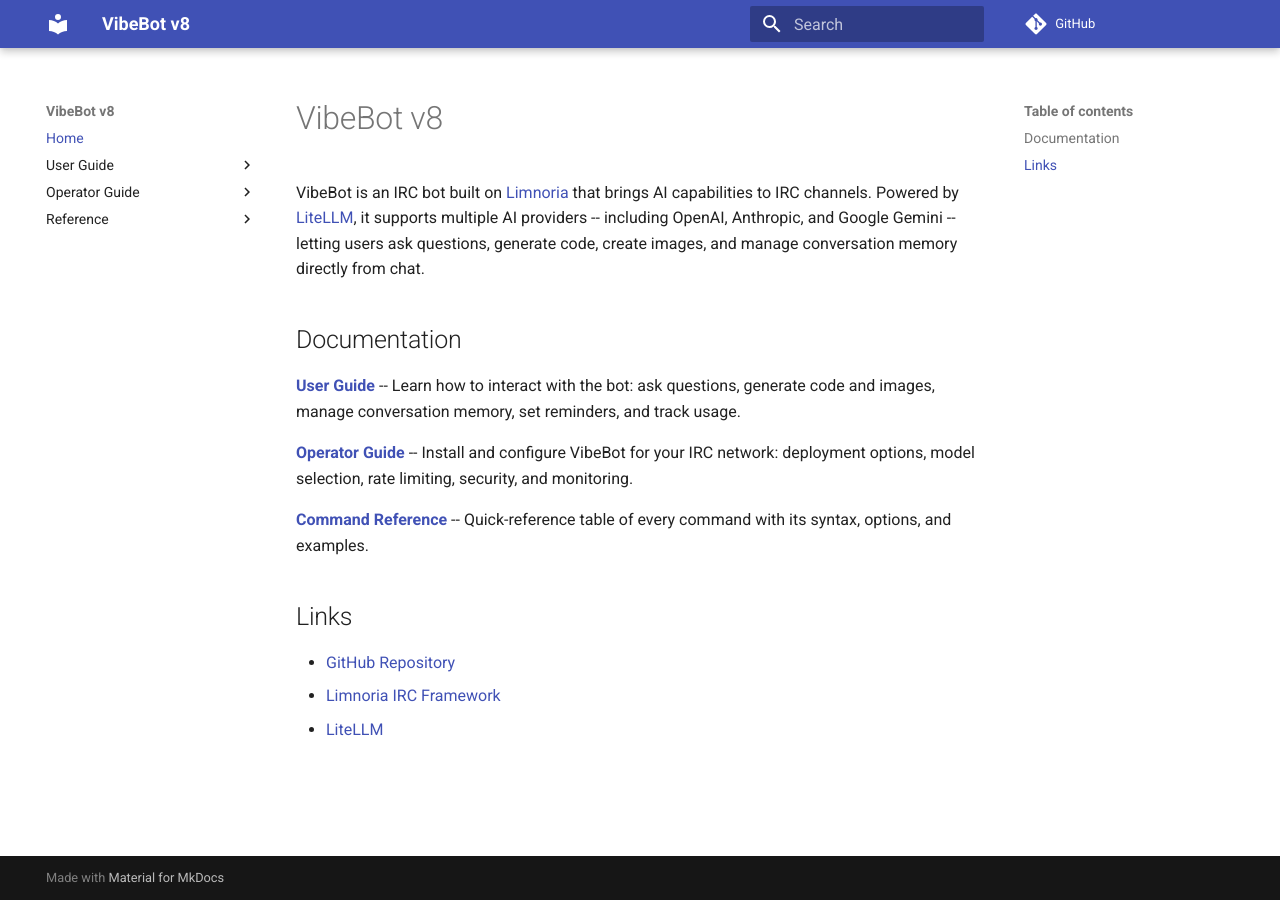
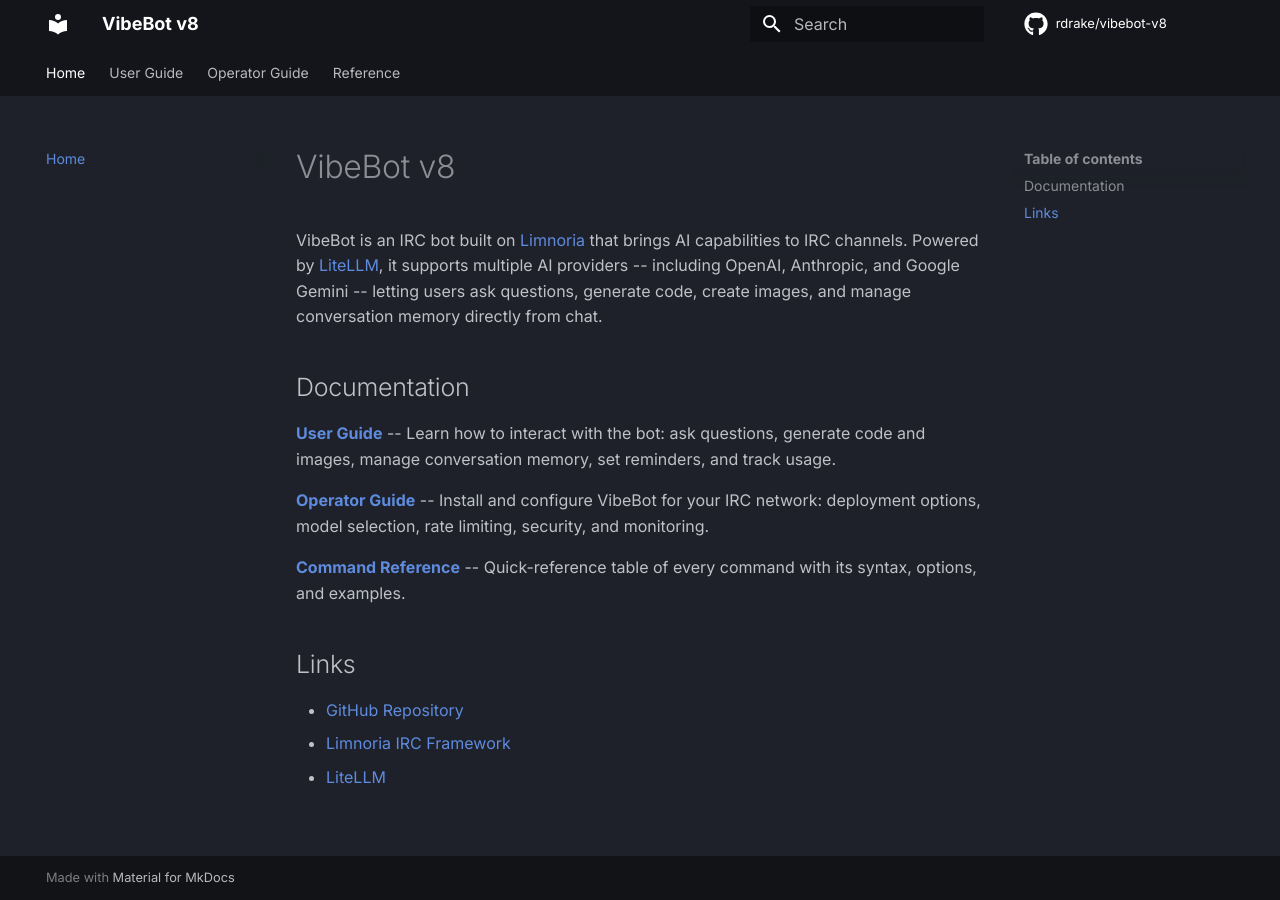
Before and after one commit to rdrake/vibebot-v8, an MkDocs documentation site: the page built from docs/guide/index.md, in a window 1280 px wide. Built offline with MkDocs 1.6.1 and Material for MkDocs 9.7.7, drawn with Linux system fonts in a browser that asks for light colours; comment, search, counter and statistics services are not loaded.

Commit message:
docs: configure MkDocs Material theme
Dark slate scheme, Inter/JetBrains Mono fonts, instant navigation
with tabs, code copy buttons, search highlighting, and admonition
support.

Thanks to ibutsu for suggesting Material.

```diff
--- a/mkdocs.yml
+++ b/mkdocs.yml
@@ -1,11 +1,47 @@
 site_name: VibeBot v8
 site_url: https://rdrake.github.io/vibebot-v8/
 repo_url: https://github.com/rdrake/vibebot-v8
+repo_name: rdrake/vibebot-v8
 docs_dir: docs/guide
 strict: true
 
 theme:
   name: material
+  palette:
+    scheme: slate
+    primary: black
+    accent: light blue
+  font:
+    text: Inter
+    code: JetBrains Mono
+  icon:
+    repo: fontawesome/brands/github
+  features:
+    - navigation.instant
+    - navigation.instant.progress
+    - navigation.tracking
+    - navigation.tabs
+    - navigation.sections
+    - navigation.top
+    - search.suggest
+    - search.highlight
+    - content.code.copy
+
+plugins:
+  - search
+
+markdown_extensions:
+  - admonition
+  - pymdownx.details
+  - pymdownx.superfences
+  - pymdownx.highlight:
+      anchor_linenums: true
+  - pymdownx.inlinehilite
+  - attr_list
+  - def_list
+  - tables
+  - toc:
+      permalink: true
 
 nav:
   - Home: index.md
```
